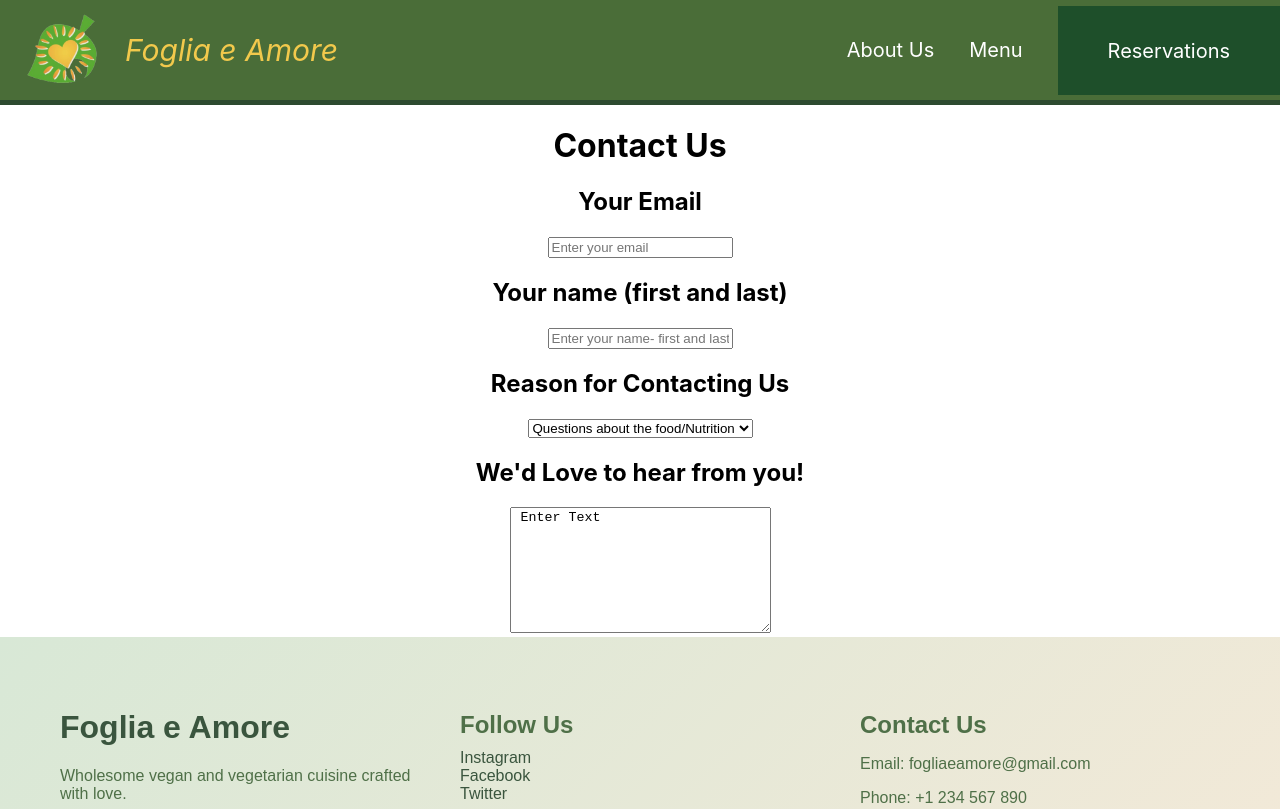
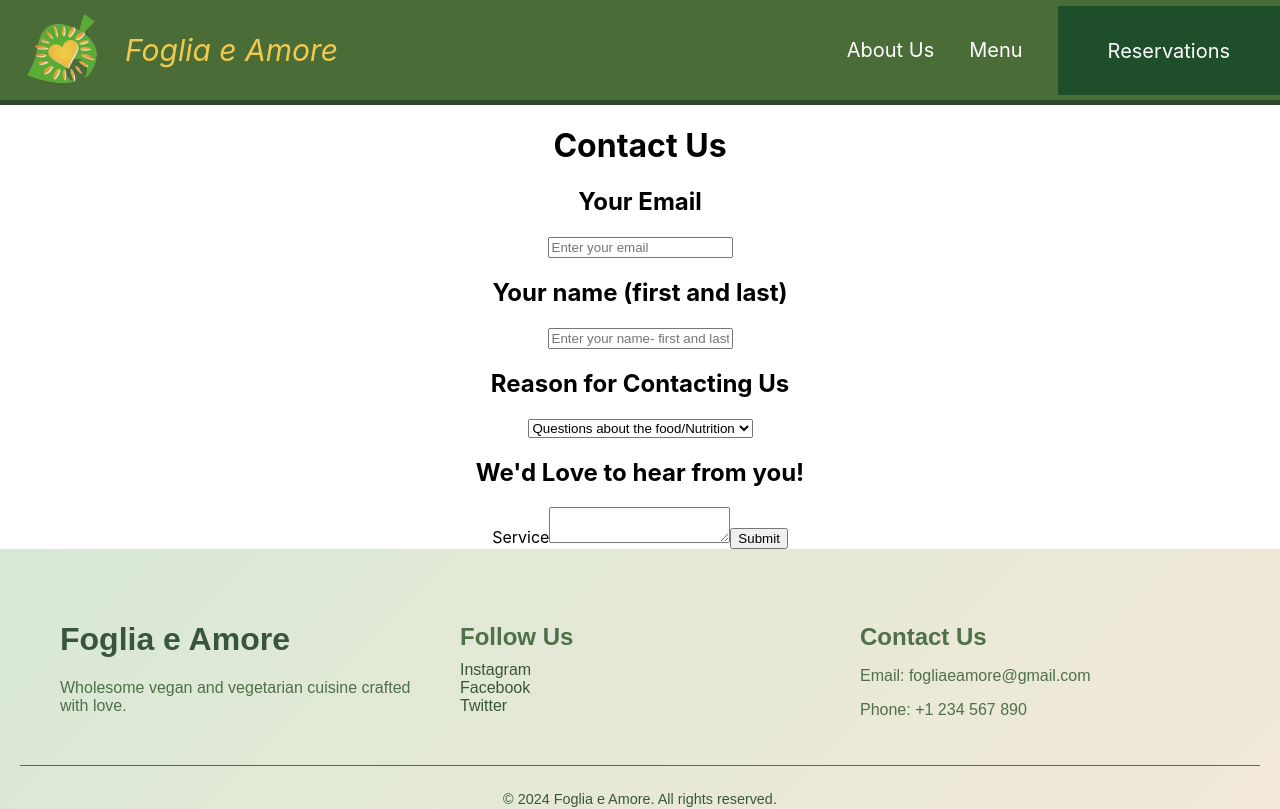
Before and after one commit to Foglia-e-Amore/leaf-love, a React (Create React App) app: page /#/Contact in a window 1280 px wide. Shown: the top 809 px of the page. Built offline with nearby package versions, Linux system fonts and the light colour scheme.

Commit message:
Bruh this took 3 hours

```diff
--- a/package.json
+++ b/package.json
@@ -4,6 +4,7 @@
   "private": true,
   "dependencies": {
     "20": "^3.1.9",
+    "@emailjs/browser": "^4.4.1",
     "@emotion/react": "^11.14.0",
     "@emotion/styled": "^11.14.0",
     "@mui/icons-material": "^6.2.1",
--- a/src/components/AboutUs/Contact.js
+++ b/src/components/AboutUs/Contact.js
@@ -1,30 +1,55 @@
-import React from "react";
-import "./Aboutus.css"
+import React, { useRef } from "react";
+import emailjs from "@emailjs/browser";
 
-function contactUs() {
-    return (
-       <div
-        className="contactDesc">
-       <h1>Contact Us</h1>
-       <h2>Your Email</h2>
-       <form>
-        <input type="text" placeholder="Enter your email" />
-       </form>
-       <h2>Your name (first and last) </h2>
-       <form>
-        <input type="text" placeholder="Enter your name- first and last" />
-       </form>
-       <h2> Reason for Contacting Us </h2>
-       <select>
-        <option value="1"> Questions about the food/Nutrition </option>
-        <option value="2"> Locations </option>
-        <option value="3"> Feedback </option>
-        <option value="4"> Compliments </option>
-       </select>
-       <h2> We'd Love to hear from you! </h2>
-       <textarea rows="8" cols="30"> Enter Text </textarea>
-       </div>
-    )
+function ContactUs() {
+  const formRef = useRef(); // Reference to the form
+
+  const sendEmail = (e) => {
+    e.preventDefault(); // Prevent form submission refresh
+
+    emailjs
+      .sendForm(
+        "service_z2qy42j", // Service ID
+        "template_qiiky96",
+        formRef.current, // Pass the form reference
+        "wDZ-m-sMIrzM5fenk" // Public Key
+      )
+      .then(
+        (result) => {
+          console.log(result.text);
+          alert("Thank you! Your message has been sent.");
+        },
+        (error) => {
+          console.log(error.text);
+          alert("Oops! Something went wrong. Please try again.");
+        }
+      );
+  };
+
+  return (
+    <div className="contactDesc">
+      <h1>Contact Us</h1>
+      <h2>Your Email</h2>
+      <form ref={formRef} onSubmit={sendEmail}>
+        <input type="text" placeholder="Enter your email" name="email" />
+        <h2>Your name (first and last)</h2>
+        <input type="text" placeholder="Enter your name- first and last" name="name" />
+        <h2>Reason for Contacting Us</h2>
+        <select name="reason">
+          <option value="Questions about the food/Nutrition">Questions about the food/Nutrition</option>
+          <option value="Locations">Locations</option>
+          <option value="Feedback">Feedback</option>
+          <option value="Compliments">Compliments</option>
+        </select>
+        <h2>We'd Love to hear from you!</h2>
+        <label>
+          Service
+          <textarea name="message" />
+        </label>
+        <input type="submit" value="Submit" />
+      </form>
+    </div>
+  );
 }
 
-export default contactUs;
+export default ContactUs;
```
Also changed, not shown: 1 other file (tests, documents, lock files or other folders).
